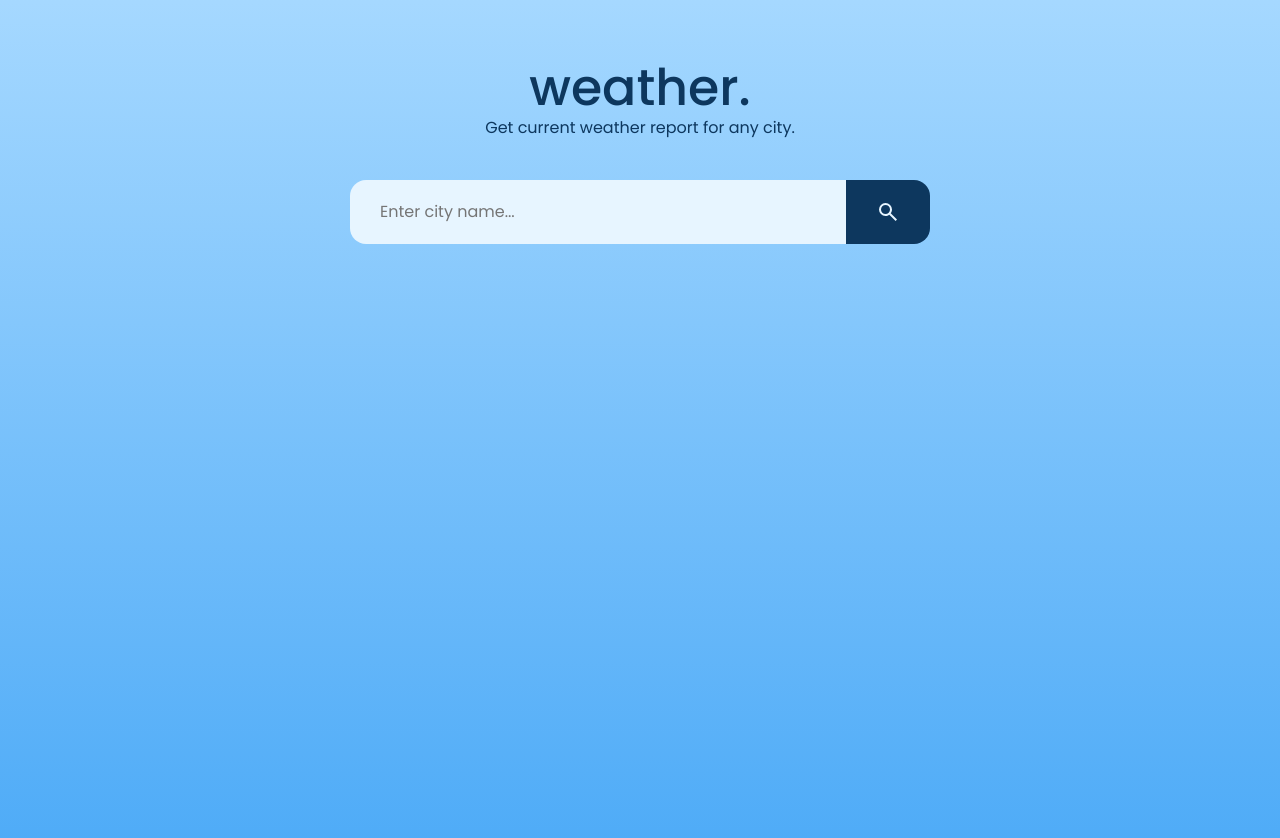
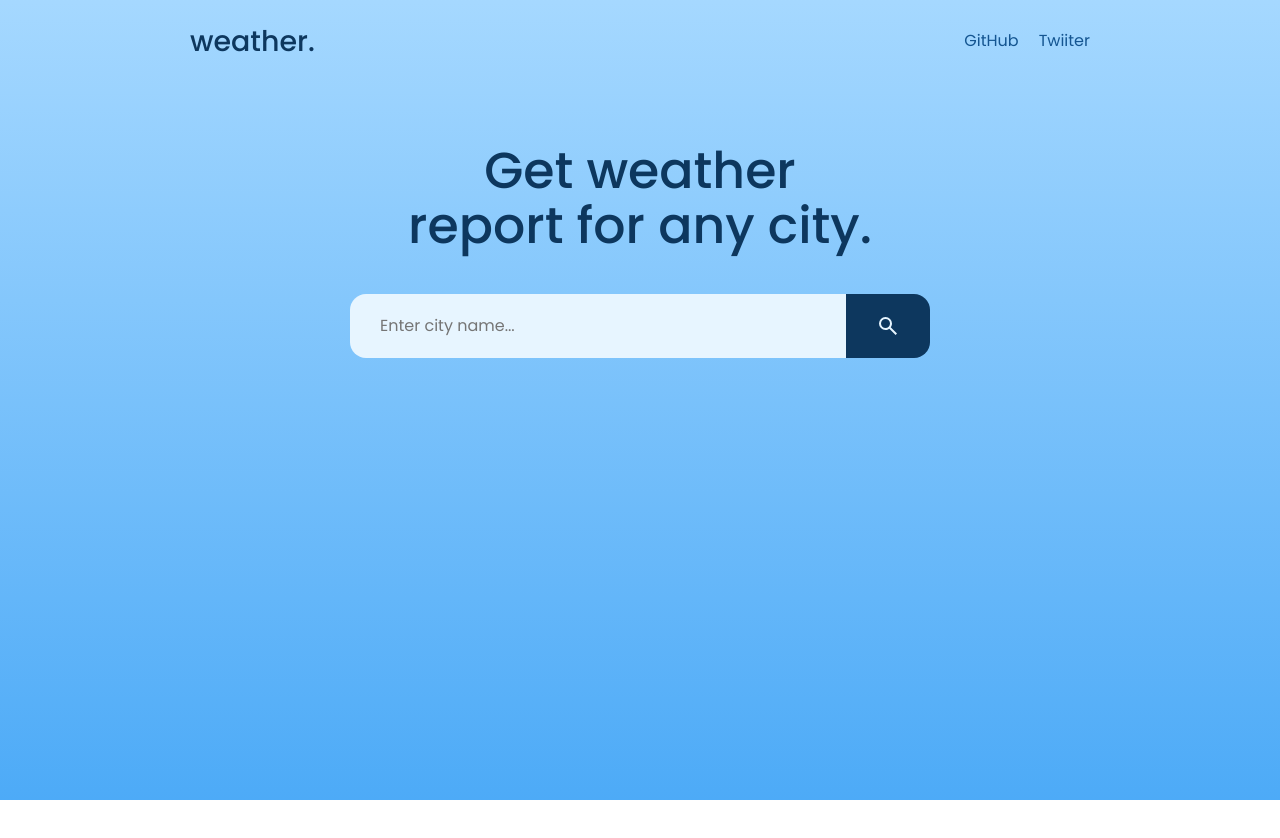
Before and after one commit to heygauravshukla/weather-app, a website built with Vite: page index.html in a window 1280 px wide. After the commit the page ends 800 px from the top, so only its background shows below. Built offline with nearby package versions, Linux system fonts and the light colour scheme; no server answers.

Commit message:
feat: add header section

```diff
--- a/index.html
+++ b/index.html
@@ -8,10 +8,30 @@
     <link rel="stylesheet" href="/src/style.css" />
   </head>
   <body>
+    <header>
+      <nav>
+        <a href="/" class="logo">weather.</a>
+
+        <div class="menu">
+          <a
+            href="https://github.com/heygauravshukla/weather-app"
+            target="_blank"
+            rel="noopener noreferrer"
+            >GitHub</a
+          >
+          <a
+            href="https://twitter.com/heygauravshukla"
+            target="_blank"
+            rel="noopener noreferrer"
+            >Twiiter</a
+          >
+        </div>
+      </nav>
+    </header>
+
     <main>
       <section class="hero">
-        <h1>weather.</h1>
-        <p>Get current weather report for any city.</p>
+        <h1>Get weather report for any city.</h1>
       </section>
 
       <section class="weather">
--- a/src/style.css
+++ b/src/style.css
@@ -157,6 +157,43 @@
 }
 
 @layer layout {
+  header {
+    padding-block: var(--sz-400);
+
+    nav {
+      display: flex;
+      align-items: center;
+      justify-content: space-between;
+
+      max-width: 60rem;
+      margin-inline: auto;
+      padding-inline: var(--sz-500);
+
+      .logo {
+        text-decoration: none;
+        color: var(--clr-text-1);
+        font-size: var(--fs-500);
+        font-weight: var(--fw-medium);
+      }
+
+      .menu {
+        display: flex;
+        align-items: center;
+        gap: var(--sz-400);
+
+        a {
+          text-decoration: none;
+          color: var(--clr-text-2);
+          font-size: var(--fs-300);
+
+          &:hover {
+            text-decoration: underline;
+          }
+        }
+      }
+    }
+  }
+
   .hero {
     margin-block-start: var(--sz-700);
     text-align: center;
```
